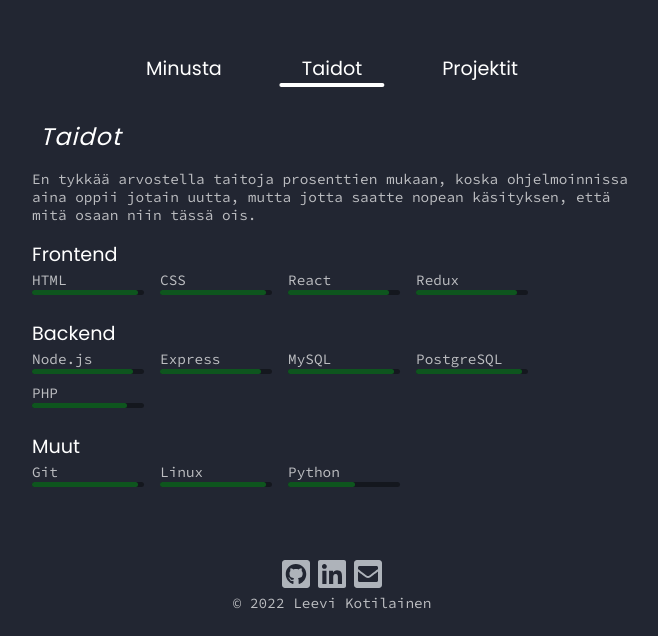
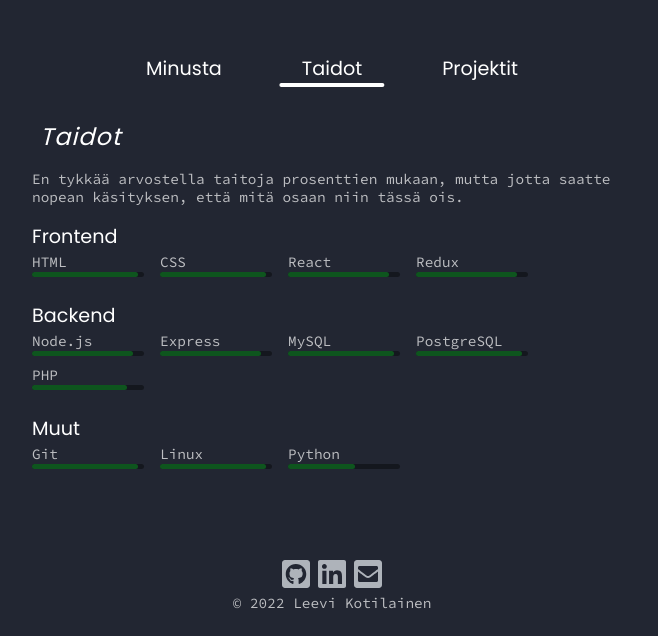
Before and after one commit to leeviko/portfolio, a React (Create React App) app: page /skills in a window 1280 px wide. Shown: the part 164-800 px from the top of the page, without its empty margins (308-966 px from the left). Built offline with nearby package versions, Linux system fonts and the light colour scheme; a web font is replaced by a local one.

Commit message:
Update skills text

```diff
--- a/src/components/Skills.js
+++ b/src/components/Skills.js
@@ -10,8 +10,8 @@ const Skills = () => {
           Taidot
         </h1>
         <p className="skills-section-text section-text" lang="fi">
-          En tykkää arvostella taitoja prosenttien mukaan, koska ohjelmoinnissa aina oppii jotain
-          uutta, mutta jotta saatte nopean käsityksen, että mitä osaan niin tässä ois.
+          En tykkää arvostella taitoja prosenttien mukaan, mutta jotta saatte nopean käsityksen,
+          että mitä osaan niin tässä ois.
         </p>
         <div className="skills-list-section frontend">
           <div className="skills-section">
```
